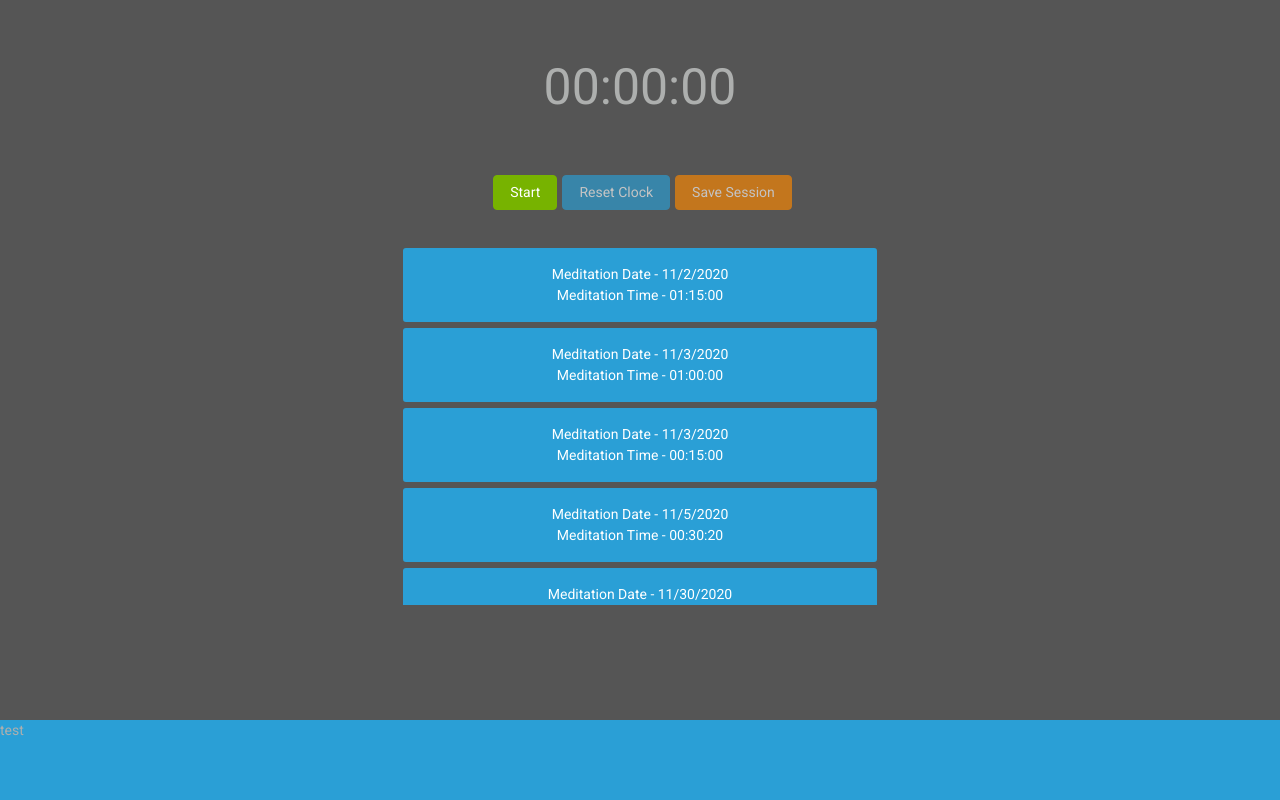
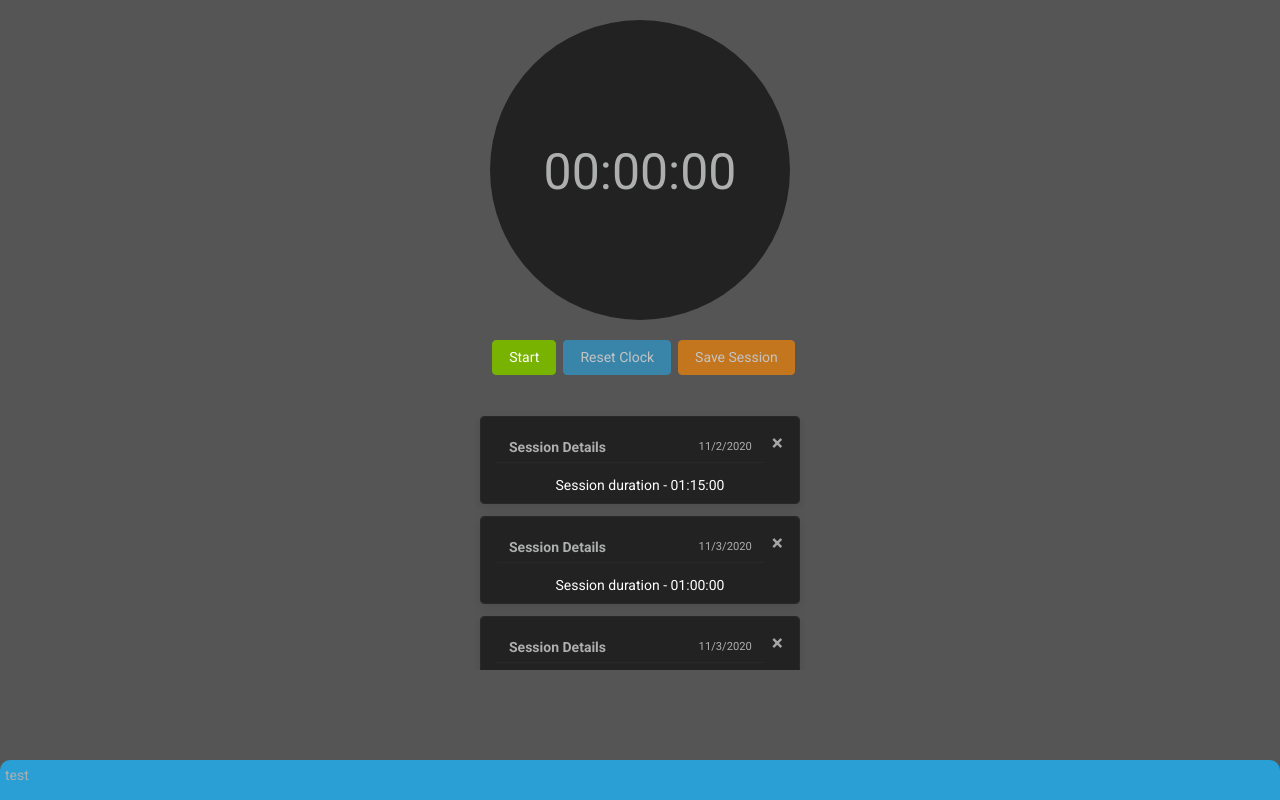
Before and after one commit to AgnumCode/ReactMeditate, a React (Create React App) app in the folder my-app/: page / in a window 1280 px wide. Built offline with nearby package versions, Linux system fonts and the light colour scheme.

Commit message:
added deletion for session items and optional rendering

```diff
--- a/my-app/src/App.css
+++ b/my-app/src/App.css
@@ -1,32 +1,41 @@
+#root {
+    background-color:  #555;
+    width: 100%;
+    height: 100%;
+}
 
 .main {
     background-color: #555;
-    width: 100%;
-    height: 100%;
-
+    overflow-x: hidden;
+    overflow-y: hidden;
+    clear: both;
 }
-
-
 .timerReadout {
     font-size: 50px;
     text-align: center;
-    margin: 50px;
+    margin: auto;
+    padding-top: 115px;
 }
 
 .navigationContainer {
     width: 100%;
     background-color: #2a9fd6;
-    border-color: black;
-    border-width: 1px;
+    border-color:  #2a9fd6;
+    border-width: 5px;
+    border-style: solid;
+    border-radius: 10px;
+    border-bottom-left-radius: 0px;
+    border-bottom-right-radius: 0;
     position: fixed;
     bottom: 0px;
-    height: 10vh;
+    height: 5vh;
 }
 
  html{
     background-color: #555;
     overflow-y: hidden;
-
+    overflow-x: hidden;
+    scroll-behavior: smooth;
 }
 
 .timerContainer {
@@ -35,24 +44,62 @@
 
 }
 
+#circle {
+    width: 300px;
+    height: 300px;
+    margin-bottom: 20px;
+    margin-top: 20px;
+    shape-outside: circle();
+    clip-path: circle();
+    background: #222;
+}
+
 
 .timerButtonContainer {
-    margin-bottom: 30px;
+    margin-bottom: 10px;
 }
 
 .timerBtn {
-    margin-left: 5px;
+    margin-left: 7px;
     margin-bottom: 5px;
 }
 
 .sessionContainer {
     background-color: #555;
     overflow-y: scroll;
-    height: 45vh;
-    width: fit-content;
+    height: 35vh;
+    width: max-content;
     margin: auto;
 
 }
+
+.sessionContainerEmpty {
+    margin: auto;
+    width: max-content;
+}
+
+.showEmptySessionText {
+    opacity: 1;
+    margin: auto;
+    margin-top: 20vh;
+    font-size: 20px;
+    text-align: center;
+}
+
+.hideEmptySessionText {
+    opacity: 0;
+}
+
+@media screen and (min-width: 600px) {
+    .sessionItem  {
+        overscroll-behavior: none;
+
+    }
+    .sessionContainer {
+        overscroll-behavior: none;
+
+    }
+  }
 
 .sessionItem {
     padding: 2vh;
@@ -61,8 +108,10 @@
     border-style: solid;
     background-color: #2a9fd6;
     color: white;
-    width: 60vh;
+    width: 40vh;
+    height: 11vh;
     text-align: center;
+    margin: 5px;
 
 
 }
@@ -70,13 +119,6 @@
 .disabledBtn:disabled {
     cursor: not-allowed;
 }
-
-@media screen and (max-width: 700px) {
-    .sessionItem  {
-        width: 40vh;
-    }
-  }
-
 
 /*Custom scrollbar*/
 
--- a/my-app/src/Components/Sessions.js
+++ b/my-app/src/Components/Sessions.js
@@ -1,28 +1,54 @@
 import { SessionContext } from '../Context/SessionContext.js'
-import React, { useContext } from 'react';
+import React, { useContext, useLayoutEffect, useState } from 'react';
 import '../bootstrap.min.css'
 
 const Sessions = () => {
 
     const [session, setSession] = useContext(SessionContext);
+    const [sessionLength, setSessionLength] = useState(session.length)
+    const [sessionContainerStyle, setSessionContainerStyle] = useState('sessionContainer')
+
+    useLayoutEffect(() => {
+    //if length of sessions will approach value where a scrollbar is unnecessary, change style
+    (sessionLength - 1 <= 2) ? setSessionContainerStyle('sessionContainerEmpty') :
+                               setSessionContainerStyle('sessionContainer')
+
+        setSessionLength(session.length)
+
+    }, [sessionLength, session.length])
+
+    //delete an item from the session list
+    const deleteSessionItem = (key) => {
+        /* future :: add prompt box here to confirm */
+        setSession(() => {
+            return session.filter(element => element.id !== key);
+        });
+    }
 
     return (
-        <div className="sessionContainer">
-                <div>
-                    {session.map((sessions) => {
-                        return (<div className="sessionItem" key={sessions.id}>
-
-                            <div>Meditation Date - {sessions.dateMeditated}</div>
-                            <div>Meditation Time - {sessions.meditationTime}
-                             </div>
+        <div className={sessionContainerStyle}>
+            <div className={sessionLength === 0 ? 'showEmptySessionText' : 'hideEmptySessionText'}>
+                No sessions recorded!
+            </div>
+            {session.map((sessions) => {
+                return (
+                    <div key={sessions.id} className="sessionItem toast show" aria-atomic="true">
+                        <button onClick={() => {
+                            deleteSessionItem(sessions.id)
+                        }} type="button" className="ml-2 mb-1 close" aria-label="Close">
+                            <span aria-hidden="true">&times;</span>
+                        </button>
+                        <div className="toast-header">
+                            <strong className="mr-auto">Session Details</strong>
+                            <small>{sessions.dateMeditated}</small>
                         </div>
-                        )
-                    })}
-            </div>
-        </div>
-
-    )
-
+                        <div className="toast-body">
+                            Session duration - {sessions.meditationTime}
+                        </div>
+                    </div>
+                )
+            })}
+        </div>)
 }
 
 export default Sessions
--- a/my-app/src/Components/Timer.js
+++ b/my-app/src/Components/Timer.js
@@ -16,7 +16,7 @@ const Timer = () => {
             const id = setInterval(() => {
                 setCurrentTime(currentTime => currentTime + 1);
                 setTimerFormat(new Date(currentTime * 1000).toISOString().substr(11, 8))
-            }, 1);
+            }, currentTime === 0 ? 1 : 1000);
             return () => {
                 clearInterval(id);
             }
@@ -44,7 +44,7 @@ const Timer = () => {
     return (
 
         <div className="timerContainer">
-            <div className="timerReadout">
+            <div id="circle" className="timerReadout">
                 {timerFormat ? timerFormat : "00:00:00" }
             </div>
             <div className="timerButtonContainer" >
```
Also changed, not shown: my-app/public/robots.txt (deleted).
